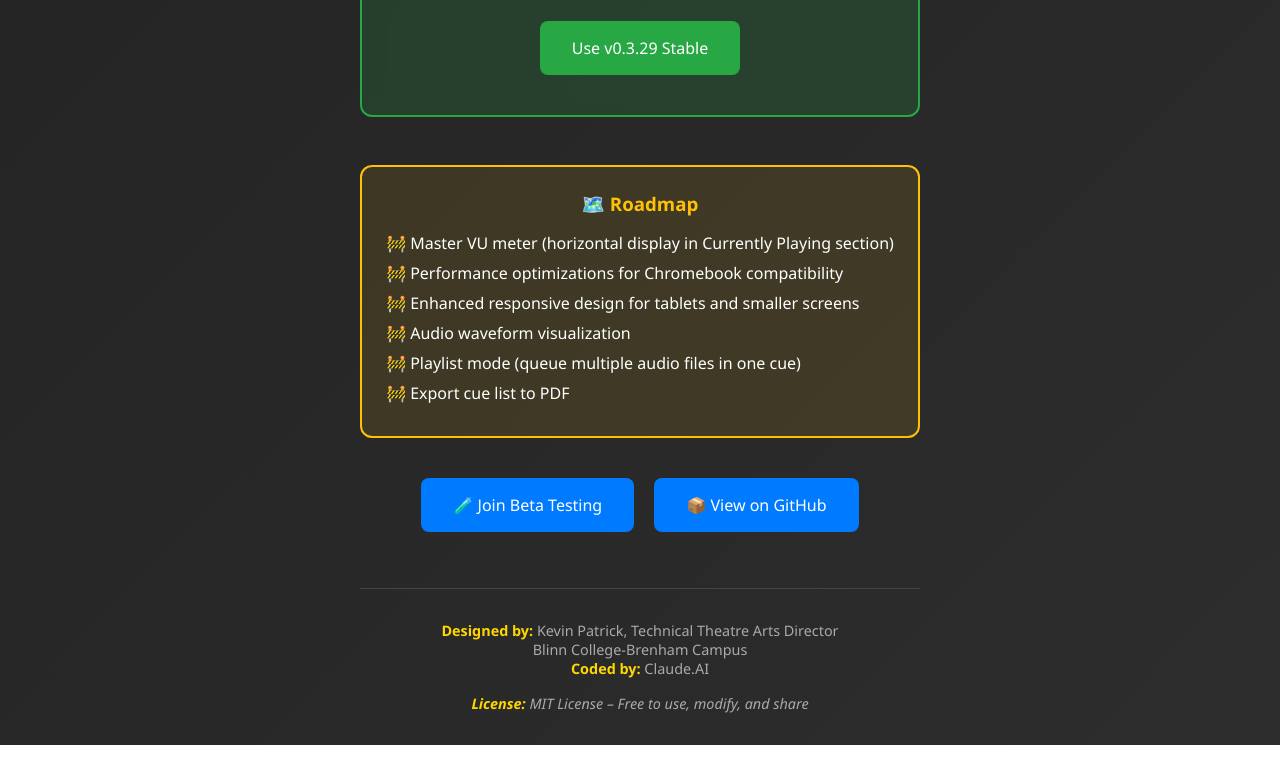
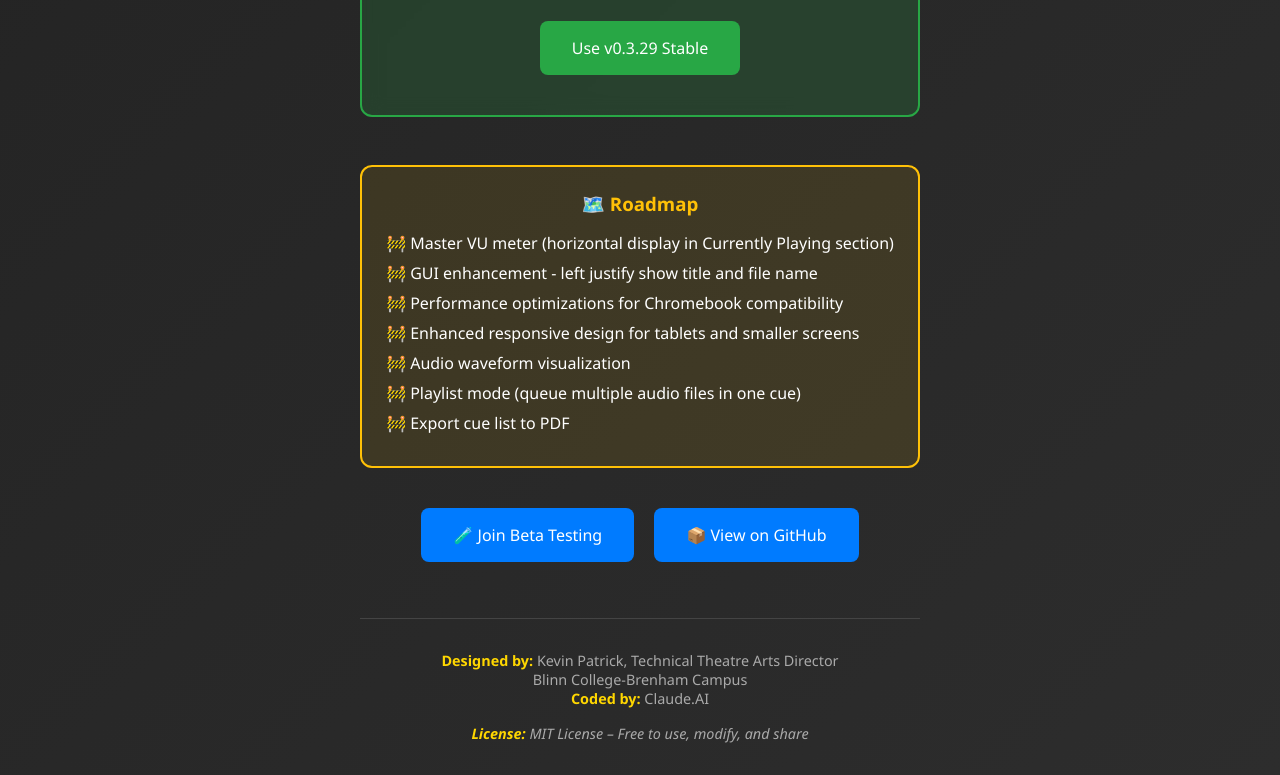
Before and after one commit to kevin-patrick/theatre-cue-player, a plain HTML site: page index.html in a window 1280 px wide. Shown: the part 2628-3403 px from the top of the page. Before the commit the page ends 3373 px from the top, so only its background shows below. Drawn offline with Linux system fonts and the light colour scheme.

Commit message:
Update index.html

```diff
--- a/index.html
+++ b/index.html
@@ -298,6 +298,7 @@
             <h3>🗺️ Roadmap</h3>
             <ul>
                 <li>Master VU meter (horizontal display in Currently Playing section)</li>
+                <li>GUI enhancement - left justify show title and file name</li>
                 <li>Performance optimizations for Chromebook compatibility</li>
                 <li>Enhanced responsive design for tablets and smaller screens</li>
                 <li>Audio waveform visualization</li>
```
